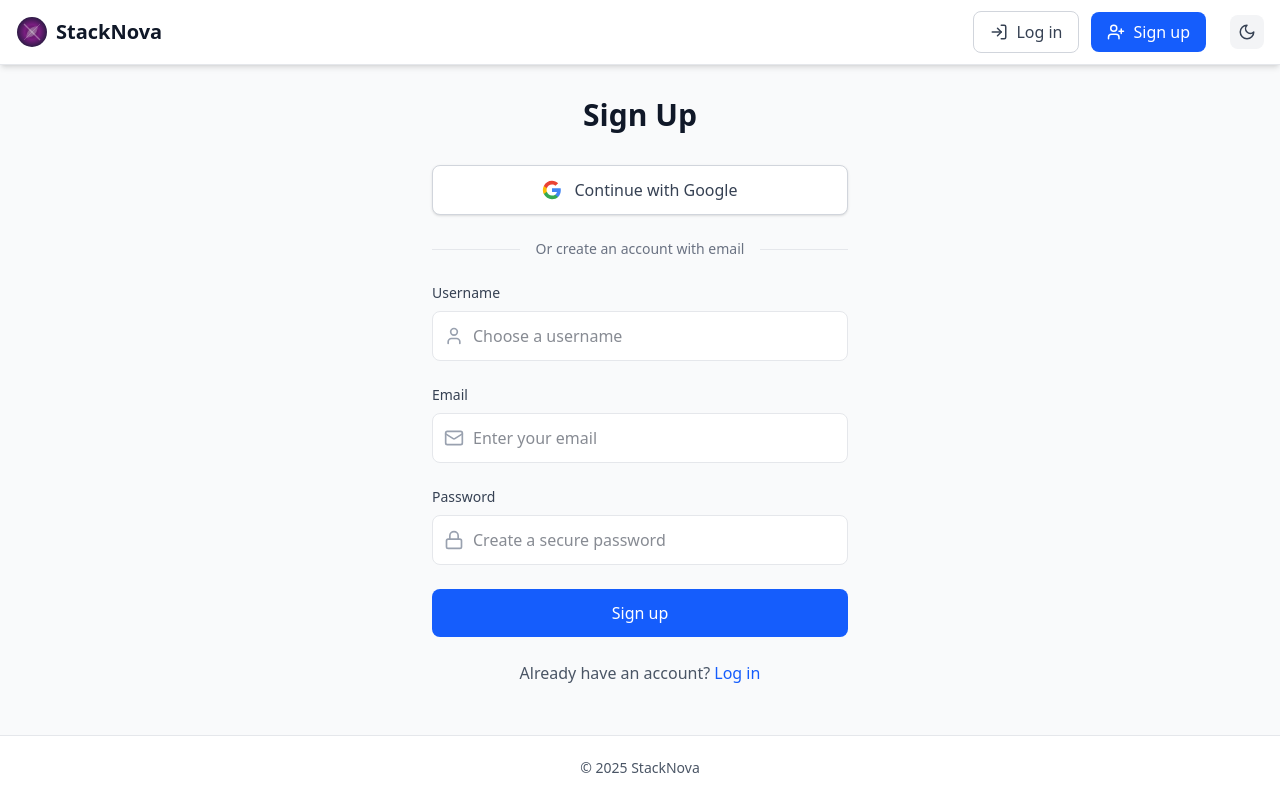
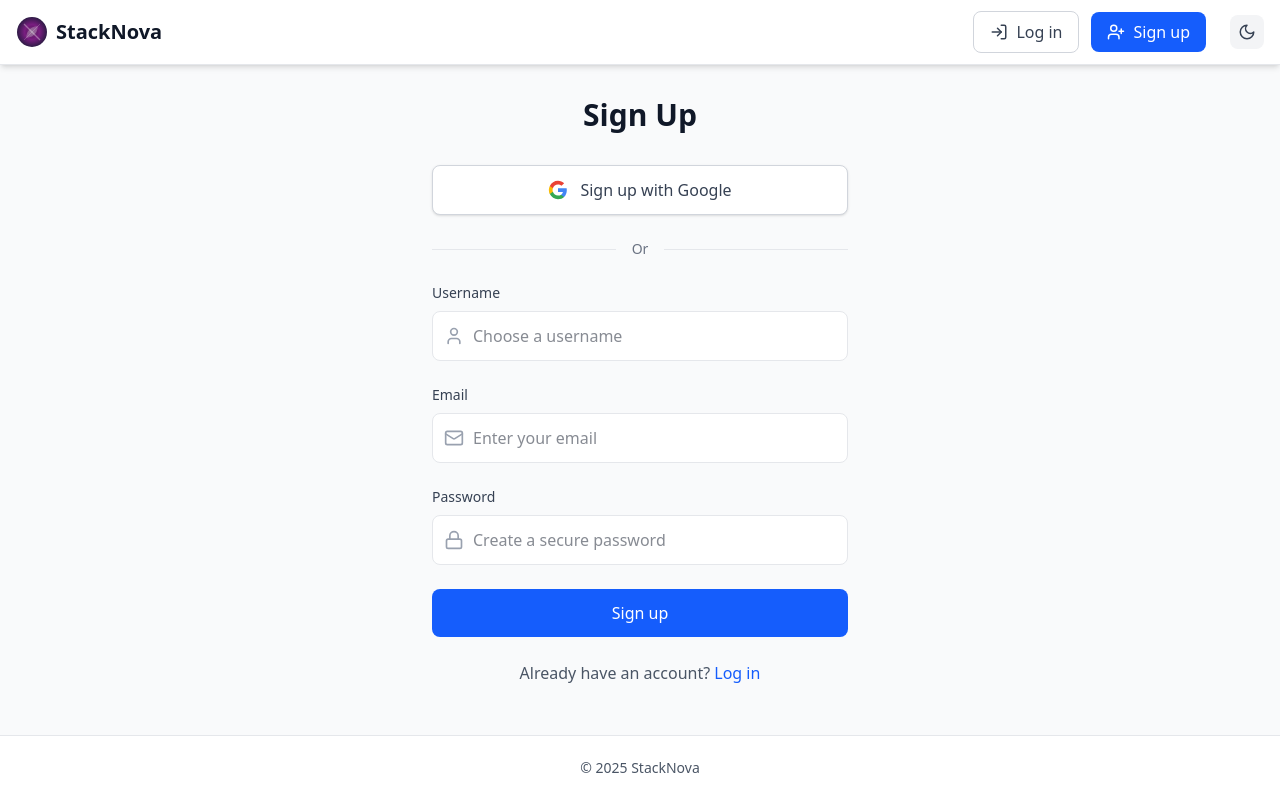
Before and after one commit to kyoriku/StackNova, a React (Vite) app in the folder client/: page /signup in a window 1280 px wide. Built offline with nearby package versions, Linux system fonts and the light colour scheme; no server answers.

Commit message:
update Google OAuth button to show contextual text

```diff
--- a/client/src/components/GoogleLoginButton.jsx
+++ b/client/src/components/GoogleLoginButton.jsx
@@ -1,4 +1,4 @@
-const GoogleLoginButton = ({ returnPath }) => {
+const GoogleLoginButton = ({ returnPath, text = "Continue with Google" }) => {
   const handleGoogleLogin = () => {
     // Create state parameter with return path
     const redirectPath = returnPath || window.location.pathname;
@@ -36,7 +36,7 @@ const GoogleLoginButton = ({ returnPath }) => {
           d="M12 5.38c1.62 0 3.06.56 4.21 1.64l3.15-3.15C17.45 2.09 14.97 1 12 1 7.7 1 3.99 3.47 2.18 7.07l3.66 2.84c.87-2.6 3.3-4.53 6.16-4.53z"
         />
       </svg>
-      Continue with Google
+      {text}
     </button>
   );
 };
--- a/client/src/pages/Login/index.jsx
+++ b/client/src/pages/Login/index.jsx
@@ -78,7 +78,7 @@ const Login = () => {
 
         {/* Google Login Button */}
         <div className="mb-6">
-          <GoogleLoginButton returnPath={returnPath} />
+          <GoogleLoginButton returnPath={returnPath} text="Log in with Google" />
         </div>
 
         {/* Divider */}
@@ -88,7 +88,7 @@ const Login = () => {
           </div>
           <div className="relative flex justify-center text-sm">
             <span className="px-4 bg-gray-50 dark:bg-gray-900 text-gray-500 dark:text-gray-400">
-              Or continue with email
+              Or
             </span>
           </div>
         </div>
--- a/client/src/pages/SignUp/index.jsx
+++ b/client/src/pages/SignUp/index.jsx
@@ -57,7 +57,7 @@ const Signup = () => {
 
         {/* Google Signup Button */}
         <div className="mb-6">
-          <GoogleLoginButton returnPath={returnPath} />
+          <GoogleLoginButton returnPath={returnPath} text="Sign up with Google" />
         </div>
 
         {/* Divider */}
@@ -67,7 +67,7 @@ const Signup = () => {
           </div>
           <div className="relative flex justify-center text-sm">
             <span className="px-4 bg-gray-50 dark:bg-gray-900 text-gray-500 dark:text-gray-400">
-              Or create an account with email
+              Or
             </span>
           </div>
         </div>
```
